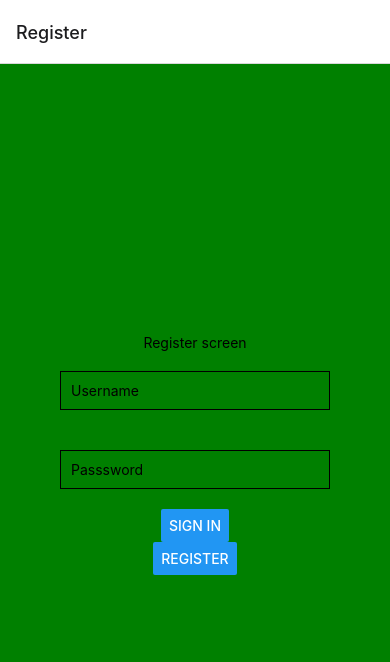
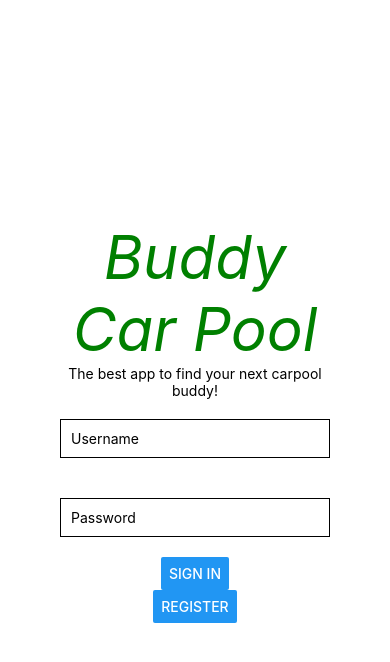
Before and after one commit to Jose-Flor/BuddyCarPool, a React Native app: screen /Register in a window 390 px wide. Shown: the top 662 px of the page. Built offline with nearby package versions, Linux system fonts and the light colour scheme.

Commit message:
Style changes

```diff
--- a/App.js
+++ b/App.js
@@ -12,8 +12,8 @@ export default function App() {
     <NavigationContainer>
 
       <Stack.Navigator initialRouteName='Register'>
-        <Stack.Screen name='Register' component={RegisterScreen} />
-        <Stack.Screen  name='main' component={MainScreen}/>
+        <Stack.Screen name='Register' component={RegisterScreen} options={{headerShown:false}}/>
+        <Stack.Screen  name='main' component={MainScreen} options={{headerShown:false}}/>
 
       </Stack.Navigator>
     </NavigationContainer>
--- a/Screens /Drivers.js
+++ b/Screens /Drivers.js
@@ -4,7 +4,7 @@ import {Text, View} from "react-native"
 function Drivers(){
     return <View>
         <Text>
-            this is drivers page
+            Here is drivers and Student looking for rides
         </Text>
 
     </View>
--- a/Screens /Map.js
+++ b/Screens /Map.js
@@ -1,5 +1,10 @@
+import {Text, View} from "react-native"
 function Maps(){
-    return
-
+    return <View>
+    <Text>
+        This is where the map showing
+    </Text>
+    <img src="Images/googlemaps.png" alt="Image" />
+</View>
 }
 export default Maps;
--- a/Screens /Messages.js
+++ b/Screens /Messages.js
@@ -1,6 +1,10 @@
+import {Text, View} from "react-native"
 function Messages(){
-    return
-    // studetn chat
-    //save thre chats
+    return <View>
+    <Text>
+        Here the students can message one eachother to cordinate a new carpool schedule
+    </Text>
+
+</View>
 }
 export default Messages;
--- a/Screens /RegisterScreen.js
+++ b/Screens /RegisterScreen.js
@@ -10,17 +10,23 @@ function RegisterScreen({navigation}){
     }
     return (
     <View style={styles.container} >
-        <Text>
-             Register screen
+        <View style={styles.textStyle}>
+
+        <Text style={styles.textStyle} >
+             Buddy Car Pool
         </Text>
+        <Text style={styles.textsyle2}>
+            The best app to find your next carpool buddy!
+        </Text>
+        </View>
         <View style={styles.inputContainer}>
             <TextInput style={styles.TextInpu} placeholder="Username"/>
 
         </View>
         <View style={styles.inputContainer}>
-            <TextInput  style={styles.TextInpu} placeholder="Passsword"/>
+            <TextInput  style={styles.TextInpu} placeholder="Password"/>
         </View>
-        <Button style={styles.dummyText} title="sign in" onPress={handleSignIn}/>
+        <Button style={styles.dummyText} title="Sign In" onPress={handleSignIn}/>
 
         <View>
 
@@ -33,7 +39,7 @@ function RegisterScreen({navigation}){
 export default RegisterScreen;
 const styles=StyleSheet.create({
     container:{
-      backgroundColor:'green',
+      backgroundColor:'white',
       flex:1,
       justifyContent: 'center',
       alignItems: 'center',
@@ -41,6 +47,7 @@ const styles=StyleSheet.create({
 
     },
     dummyText:{
+        color: '',
 
     },
     inputContainer:{
@@ -55,7 +62,21 @@ const styles=StyleSheet.create({
      padding:10,
      marginVertical:10,
      width:'100%'
+    },
+    textStyle:{
+        fontStyle:'italic',
+        fontSize:60,
+        color: 'green',
+        textAlign: 'center'
+    },
+    textsyle2:{
+        color:'black',
+        textAlign: 'center'
+
+
+
     }
+
 
 }
 )
```
Also changed, not shown: Images/googlemaps.png (added).
